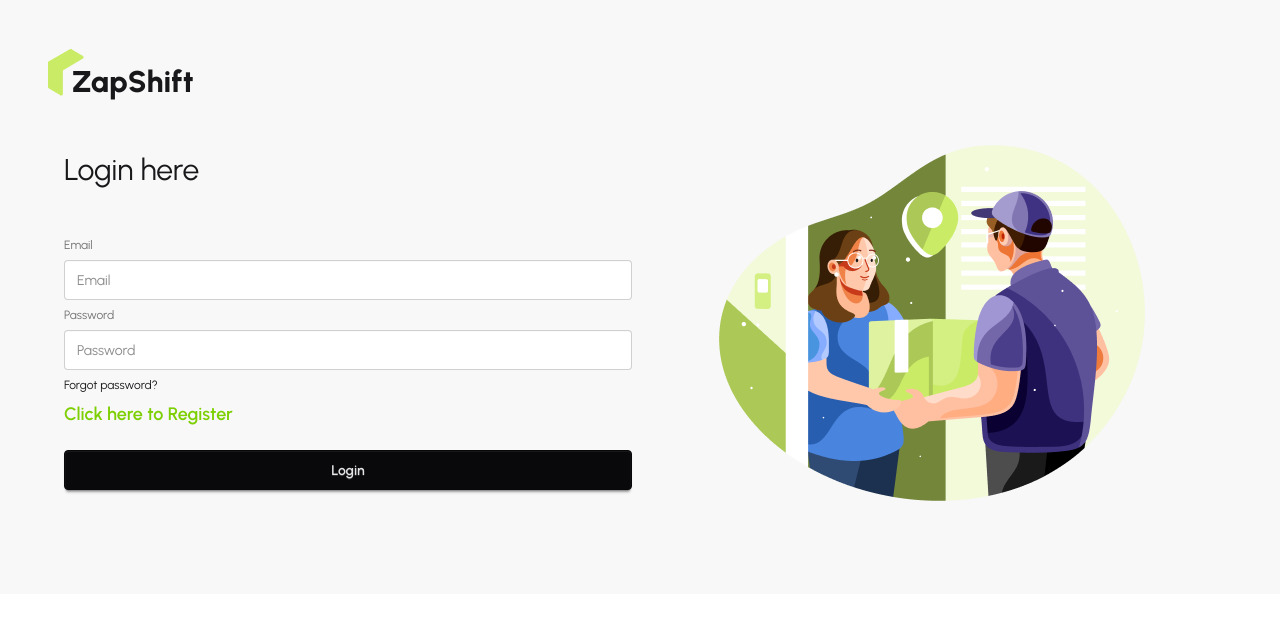
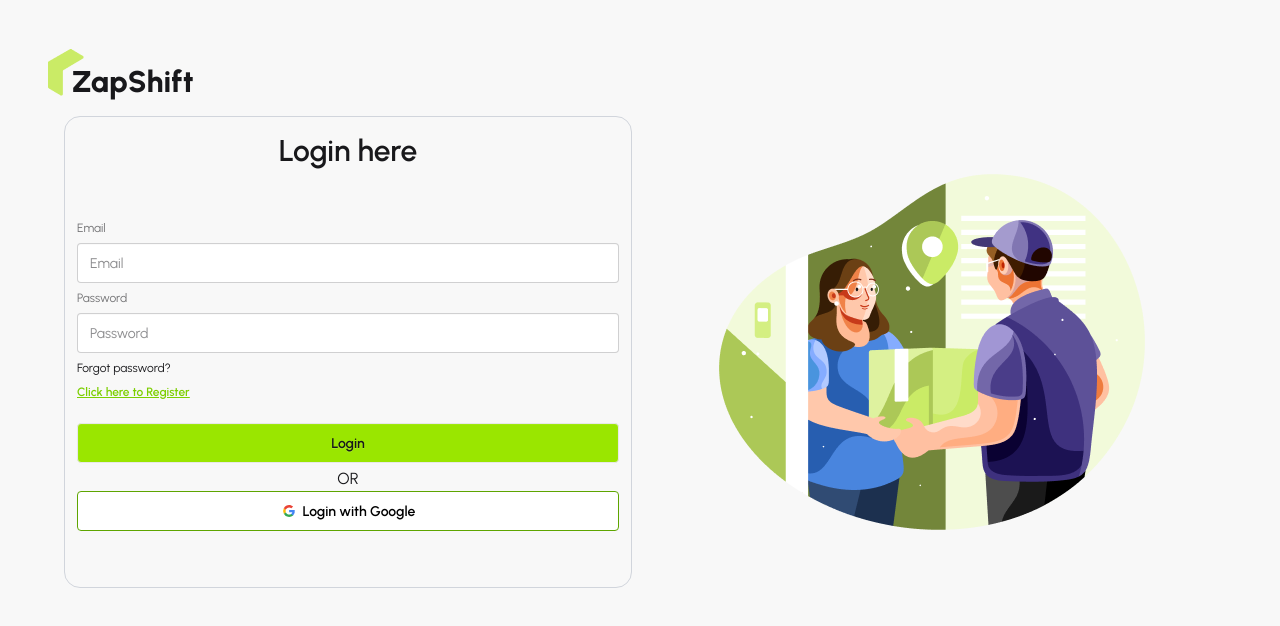
Before and after one commit to tahmid-khan-hub/Zap-Shift, a React (Vite) app: page /login in a window 1280 px wide. Shown: the top 626 px of the page. Built offline with nearby package versions, Linux system fonts and the light colour scheme; no server answers.

Commit message:
updated register, login, zapShiftLogo, authProvider and added socialLogin and privateRoute

```diff
--- a/src/Contexts/AuthContext/AuthProvider.jsx
+++ b/src/Contexts/AuthContext/AuthProvider.jsx
@@ -1,7 +1,9 @@
 import React, { useEffect, useState } from 'react';
 import { AuthContext } from './AuthContext';
-import { createUserWithEmailAndPassword, getAuth, onAuthStateChanged, signInWithEmailAndPassword, signOut } from "firebase/auth";
+import { createUserWithEmailAndPassword, getAuth, GoogleAuthProvider, onAuthStateChanged, signInWithEmailAndPassword, signInWithPopup, signOut } from "firebase/auth";
 import { app } from "../../firebase/firebase.init"
+
+const googleProvider = new GoogleAuthProvider();
 
 
 const AuthProvider = ({children}) => {
@@ -19,6 +21,10 @@ const AuthProvider = ({children}) => {
     const signIn = (email , password) =>{
         setLoading(true)
         return signInWithEmailAndPassword(auth, email, password)
+    }
+
+    const signInWithGoogle = () =>{
+        return signInWithPopup(auth, googleProvider)
     }
 
     const logOut = () =>{
@@ -40,6 +46,7 @@ const AuthProvider = ({children}) => {
         user,
         loading,
         logOut,
+        signInWithGoogle,
 
     }
 
--- /dev/null
+++ b/src/Routes/PrivateRoute.jsx
@@ -0,0 +1,16 @@
+import React from 'react';
+import UseAuth from '../hooks/UseAuth';
+import { Navigate } from 'react-router';
+
+const PrivateRoute = ({children}) => {
+
+    const { user, loading } = UseAuth();
+
+    if(loading) return <span className="loading loading-ring loading-xl"></span>
+
+    if(!user) return <Navigate to='/login'></Navigate>
+
+    return children;
+};
+
+export default PrivateRoute;
--- a/src/pages/Authentication/Login/Login.jsx
+++ b/src/pages/Authentication/Login/Login.jsx
@@ -1,48 +1,68 @@
 import React from "react";
 import { useForm } from "react-hook-form";
 import { Link } from "react-router";
+import SocialLogin from "../SocialLogin/SocialLogin";
 
 const Login = () => {
+  const {
+    register,
+    handleSubmit,
+    formState: { errors },
+  } = useForm();
 
-    const {register, handleSubmit, formState: {errors}} = useForm();
-
-    const onSubmit = data =>{
-        console.log(data);
-    }
+  const onSubmit = (data) => {
+    console.log(data);
+  };
 
   return (
     <div>
-      <h2 className="text-3xl mb-11">Login here</h2>
-      <form onSubmit={handleSubmit(onSubmit)}>
+      <form
+        onSubmit={handleSubmit(onSubmit)}
+        className="border p-3 rounded-2xl border-gray-300 "
+      >
+        <fieldset className="fieldset">
+          <h2 className="text-3xl mb-11 font-semibold text-center">Login here</h2>
+          <label className="label">Email</label>
+          <input
+            type="email"
+            {...register("email")}
+            className="input w-full"
+            placeholder="Email"
+          />
 
-        <fieldset className="fieldset">
-
-          <label className="label">Email</label>
-          <input type="email" {...register('email')} className="input w-full" placeholder="Email" />
-
-          {
-            errors.email?.type === 'required' && <p className="text-red-400">Email is required</p>
-          }
+          {errors.email?.type === "required" && (
+            <p className="text-red-400">Email is required</p>
+          )}
 
           <label className="label">Password</label>
-          <input type="password" {...register('password', {required: true, minLength: 6})} className="input w-full" placeholder="Password" />
+          <input
+            type="password"
+            {...register("password", { required: true, minLength: 6 })}
+            className="input w-full"
+            placeholder="Password"
+          />
 
-          {
-            errors.password?.type === 'required' && <p className="text-red-400">Password is required</p>
-          }
-          {
-            errors.password?.type === 'minLength' && <p className="text-red-400">Password must be 6 characters or longer</p>
-          }
+          {errors.password?.type === "required" && (
+            <p className="text-red-400">Password is required</p>
+          )}
+          {errors.password?.type === "minLength" && (
+            <p className="text-red-400">
+              Password must be 6 characters or longer
+            </p>
+          )}
 
           <div>
             <a className="link link-hover">Forgot password?</a>
           </div>
 
-          <p className="text-lime-500 text-lg font-semibold"><Link to="/register">Click here to Register</Link></p>
+          <p className="text-lime-500 font-semibold btn-link">
+            <Link to="/register">Click here to Register</Link>
+          </p>
 
-          <button className="btn btn-neutral mt-4">Login</button>
+          <button className="btn bg-lime-400 mt-4">Login</button>
         </fieldset>
 
+        <SocialLogin></SocialLogin>
       </form>
     </div>
   );
--- a/src/pages/Authentication/Register/Register.jsx
+++ b/src/pages/Authentication/Register/Register.jsx
@@ -2,6 +2,7 @@ import React from "react";
 import { useForm } from "react-hook-form";
 import { Link } from "react-router";
 import UseAuth from "../../../hooks/UseAuth";
+import SocialLogin from "../SocialLogin/SocialLogin";
 
 const Register = () => {
   const {
@@ -25,9 +26,9 @@ const Register = () => {
 
   return (
     <div>
-    <h2 className="text-3xl mb-11">Create An Account here</h2>
-      <form onSubmit={handleSubmit(onSubmit)}>
+      <form onSubmit={handleSubmit(onSubmit)} className="border p-3 rounded-2xl border-gray-300">
         <fieldset className="fieldset">
+            <h2 className="text-3xl mb-11 font-semibold text-center">Create An Account here</h2>
           <label className="label">Email</label>
           <input
             type="email"
@@ -55,10 +56,11 @@ const Register = () => {
             errors.password?.type === 'minLength' && <p className="text-red-400">Password must be 6 characters or longer</p>
           }
 
-          <p className="text-lg text-lime-500 font-semibold"><Link to='/login'>Click here for login</Link></p>
+          <p className=" text-lime-500 font-semibold btn-link"><Link to='/login'>Click here for login</Link></p>
 
-          <button className="btn btn-neutral mt-4">Register</button>
+          <button className="btn bg-lime-400 mt-4">Register</button>
         </fieldset>
+        <SocialLogin></SocialLogin>
       </form>
     </div>
   );
--- /dev/null
+++ b/src/pages/Authentication/SocialLogin/SocialLogin.jsx
@@ -0,0 +1,51 @@
+import React from "react";
+import UseAuth from "../../../hooks/UseAuth";
+
+const SocialLogin = () => {
+
+    const { signInWithGoogle } = UseAuth();
+
+    const handleGoogleSignIn = () =>{
+        signInWithGoogle()
+        .then(res =>{console.log(res);})
+        .catch(err => console.log(err))
+    }
+
+  return (
+    <div className="text-center">
+      <p>OR</p>
+      <button onClick={handleGoogleSignIn} className="btn w-full bg-white text-black border-lime-600 mb-11">
+        <svg
+          aria-label="Google logo"
+          width="16"
+          height="16"
+          xmlns="http://www.w3.org/2000/svg"
+          viewBox="0 0 512 512"
+        >
+          <g>
+            <path d="m0 0H512V512H0" fill="#fff"></path>
+            <path
+              fill="#34a853"
+              d="M153 292c30 82 118 95 171 60h62v48A192 192 0 0190 341"
+            ></path>
+            <path
+              fill="#4285f4"
+              d="m386 400a140 175 0 0053-179H260v74h102q-7 37-38 57"
+            ></path>
+            <path
+              fill="#fbbc02"
+              d="m90 341a208 200 0 010-171l63 49q-12 37 0 73"
+            ></path>
+            <path
+              fill="#ea4335"
+              d="m153 219c22-69 116-109 179-50l55-54c-78-75-230-72-297 55"
+            ></path>
+          </g>
+        </svg>
+        Login with Google
+      </button>
+    </div>
+  );
+};
+
+export default SocialLogin;
--- a/src/pages/shared/ZapShiftLogo/ZapShiftLogo.jsx
+++ b/src/pages/shared/ZapShiftLogo/ZapShiftLogo.jsx
@@ -1,13 +1,16 @@
-import React from 'react';
-import logo from "../../../assets/logo.png"
+import React from "react";
+import logo from "../../../assets/logo.png";
+import { Link } from "react-router";
 
 const ZapShiftLogo = () => {
-    return (
-        <div className='flex items-end'>
-            <img className='mb-1' src={logo} alt="" />
-            <p className='text-3xl -ml-3 font-extrabold'>ZapShift</p>
-        </div>
-    );
+  return (
+    <Link to='/'>
+      <div className="flex items-end">
+        <img className="mb-1" src={logo} alt="" />
+        <p className="text-3xl -ml-3 font-extrabold">ZapShift</p>
+      </div>
+    </Link>
+  );
 };
 
 export default ZapShiftLogo;
```
